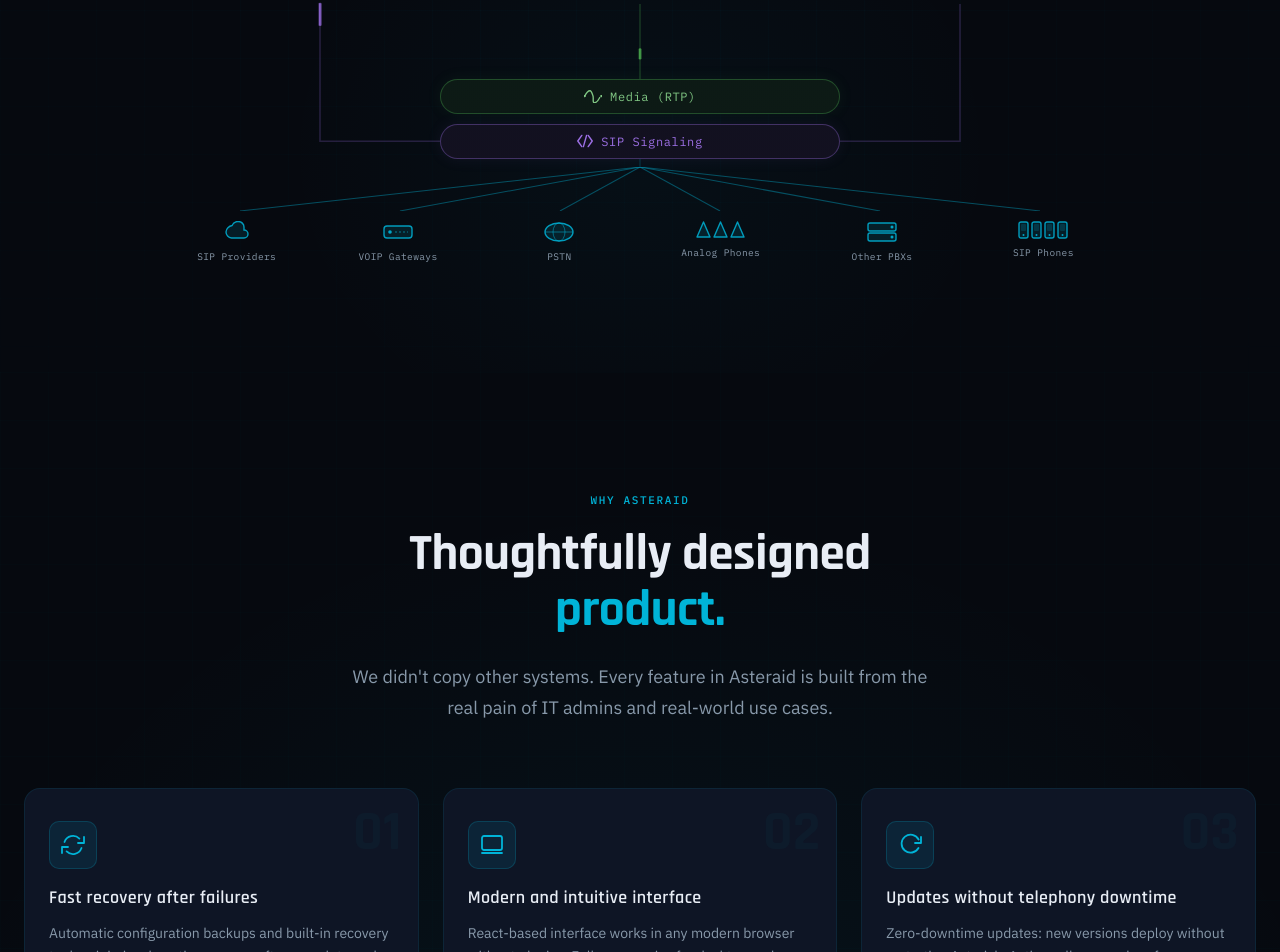
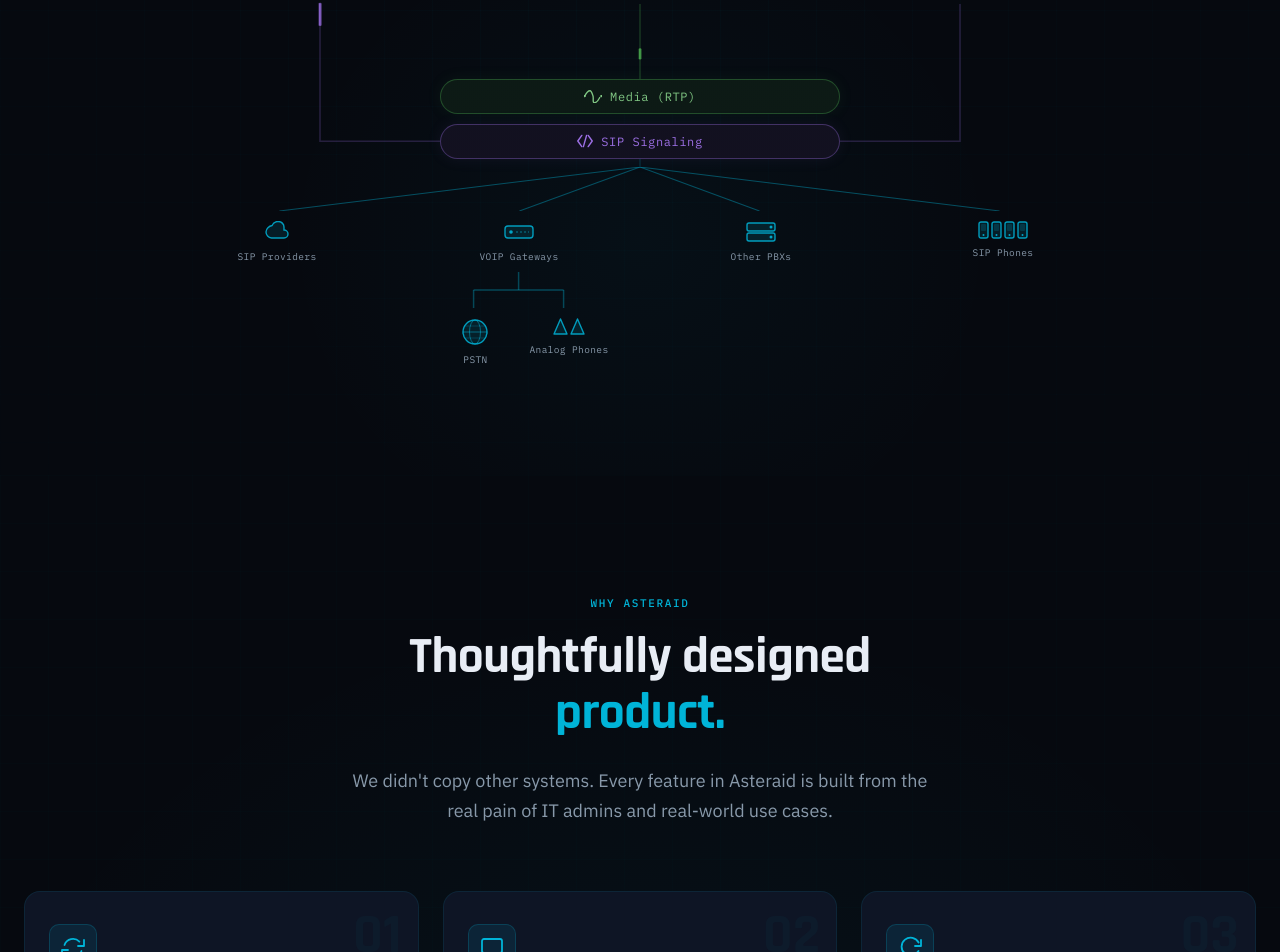
Before and after one commit to alesikivan/asteraid-landing, a Next.js app: page /en in a window 1280 px wide. Shown: the part 1953-2905 px from the top of the page. Built offline with nearby package versions, Linux system fonts and the light colour scheme.

Commit message:
refactor SIP signaling chilren

```diff
--- a/src/components/sections/Concepts.tsx
+++ b/src/components/sections/Concepts.tsx
@@ -388,13 +388,12 @@
 
         {/* ── Periphery (Asterisk PBX ecosystem, muted) ── */}
         <div className="cpts-periph-wrap">
+          {/* Fan-out: 4 lines to 4 top-level items */}
           <svg className="cpts-periph-fanout" viewBox="0 0 900 44" preserveAspectRatio="none" fill="none" xmlns="http://www.w3.org/2000/svg">
-            <line x1="450" y1="0" x2="75"  y2="44" stroke="rgba(0,180,216,0.4)" strokeWidth="1"/>
-            <line x1="450" y1="0" x2="225" y2="44" stroke="rgba(0,180,216,0.4)" strokeWidth="1"/>
-            <line x1="450" y1="0" x2="375" y2="44" stroke="rgba(0,180,216,0.4)" strokeWidth="1"/>
-            <line x1="450" y1="0" x2="525" y2="44" stroke="rgba(0,180,216,0.4)" strokeWidth="1"/>
-            <line x1="450" y1="0" x2="675" y2="44" stroke="rgba(0,180,216,0.4)" strokeWidth="1"/>
-            <line x1="450" y1="0" x2="825" y2="44" stroke="rgba(0,180,216,0.4)" strokeWidth="1"/>
+            <line x1="450" y1="0" x2="112" y2="44" stroke="rgba(0,180,216,0.4)" strokeWidth="1"/>
+            <line x1="450" y1="0" x2="337" y2="44" stroke="rgba(0,180,216,0.4)" strokeWidth="1"/>
+            <line x1="450" y1="0" x2="562" y2="44" stroke="rgba(0,180,216,0.4)" strokeWidth="1"/>
+            <line x1="450" y1="0" x2="787" y2="44" stroke="rgba(0,180,216,0.4)" strokeWidth="1"/>
           </svg>
           <div className="cpts-periph-grid">
 
@@ -406,7 +405,8 @@
               <span>SIP Providers</span>
             </div>
 
-            {/* VOIP Gateways */}
+            {/* VOIP Gateways + sub-items (PSTN, Analog Phones) */}
+            <div className="cpts-periph-voip-col">
               <div className="cpts-periph-item cpts-periph-item--phones">
                 <svg width="32" height="22" viewBox="0 0 32 22" fill="none">
                   <rect x="2" y="5" width="28" height="12" rx="3" stroke="rgba(0,180,216,0.85)" strokeWidth="1.4" fill="rgba(0,180,216,0.12)"/>
@@ -416,26 +416,39 @@
                 <span>VOIP Gateways</span>
               </div>
 
+              {/* T-shaped connector */}
+              <svg className="cpts-periph-voip-tcon" viewBox="0 0 140 36" fill="none" xmlns="http://www.w3.org/2000/svg">
+                <line x1="70" y1="0"  x2="70"  y2="18" stroke="rgba(0,180,216,0.35)" strokeWidth="1.5"/>
+                <line x1="25" y1="18" x2="115" y2="18" stroke="rgba(0,180,216,0.35)" strokeWidth="1.5"/>
+                <line x1="25" y1="18" x2="25"  y2="36" stroke="rgba(0,180,216,0.35)" strokeWidth="1.5"/>
+                <line x1="115" y1="18" x2="115" y2="36" stroke="rgba(0,180,216,0.35)" strokeWidth="1.5"/>
+              </svg>
+
+              {/* Sub-items */}
+              <div className="cpts-periph-voip-sub">
                 {/* PSTN */}
                 <div className="cpts-periph-item cpts-periph-item--phones">
-              <svg width="32" height="22" viewBox="0 0 32 22" fill="none">
-                <ellipse cx="16" cy="11" rx="14" ry="9" stroke="rgba(0,180,216,0.85)" strokeWidth="1.4" fill="rgba(0,180,216,0.12)"/>
-                <ellipse cx="16" cy="11" rx="6"  ry="9" stroke="rgba(0,180,216,0.5)"  strokeWidth="1" fill="none"/>
-                <line x1="2" y1="11" x2="30" y2="11" stroke="rgba(0,180,216,0.5)" strokeWidth="1"/>
+                  <svg width="28" height="28" viewBox="0 0 28 28" fill="none">
+                    <circle cx="14" cy="14" r="12" stroke="rgba(0,180,216,0.85)" strokeWidth="1.4" fill="rgba(0,180,216,0.12)"/>
+                    <ellipse cx="14" cy="14" rx="5.5" ry="12" stroke="rgba(0,180,216,0.5)" strokeWidth="1" fill="none"/>
+                    <line x1="2" y1="14" x2="26" y2="14" stroke="rgba(0,180,216,0.5)" strokeWidth="1"/>
+                    <line x1="3" y1="8"  x2="25" y2="8"  stroke="rgba(0,180,216,0.3)" strokeWidth="0.8"/>
+                    <line x1="3" y1="20" x2="25" y2="20" stroke="rgba(0,180,216,0.3)" strokeWidth="0.8"/>
                   </svg>
                   <span>PSTN</span>
                 </div>
-
                 {/* Analog Phones */}
                 <div className="cpts-periph-item cpts-periph-item--phones">
                   <div className="cpts-periph-phones">
-                {([0,1,2] as number[]).map(i => (
+                    {([0,1] as number[]).map(i => (
                       <svg key={i} width="15" height="18" viewBox="0 0 15 18" fill="none">
                         <polygon points="7.5,1 14,16 1,16" stroke="rgba(0,180,216,0.85)" strokeWidth="1.4" strokeLinejoin="round" fill="rgba(0,180,216,0.12)"/>
                       </svg>
                     ))}
                   </div>
                   <span>Analog Phones</span>
+                </div>
+              </div>
             </div>
 
             {/* Other PBXs */}
@@ -987,7 +1000,8 @@
           }
           .cpts-pbx-grid { grid-template-columns: 1fr !important; }
           .cpts-fanout-svg { height: 100px; }
-          .cpts-periph-grid { grid-template-columns: repeat(3, 1fr) !important; }
+          .cpts-periph-grid { grid-template-columns: repeat(2, 1fr) !important; }
+          .cpts-periph-voip-sub { flex-direction: column; align-items: center; }
           .cpts-periph-fanout { display: none !important; }
         }
 
@@ -1012,8 +1026,9 @@
         /* ── Periphery grid ── */
         .cpts-periph-grid {
           display: grid;
-          grid-template-columns: repeat(6, 1fr);
+          grid-template-columns: repeat(4, 1fr);
           gap: 8px;
+          align-items: start;
         }
         .cpts-periph-item {
           display: flex;
@@ -1022,6 +1037,25 @@
           gap: 6px;
           padding: 10px 6px 8px;
           text-align: center;
+        }
+
+        /* ── VOIP Gateways sub-column ── */
+        .cpts-periph-voip-col {
+          display: flex;
+          flex-direction: column;
+          align-items: center;
+        }
+        .cpts-periph-voip-tcon {
+          width: 80%;
+          height: 36px;
+          display: block;
+        }
+        .cpts-periph-voip-sub {
+          display: flex;
+          width: 100%;
+          justify-content: center;
+          gap: 28px;
+          padding-left: 32px;
         }
         .cpts-periph-item--oval {
           border: 1px solid rgba(0,180,216,0.55);
```
Lines whose indentation alone changed are shown as unchanged.
